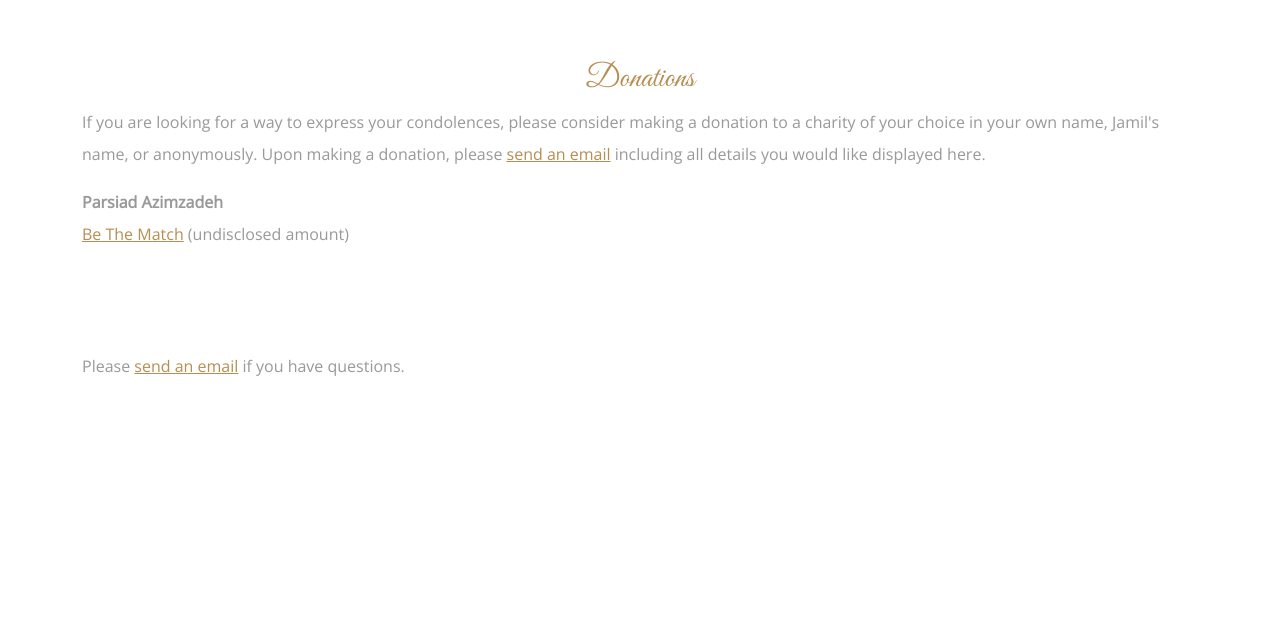
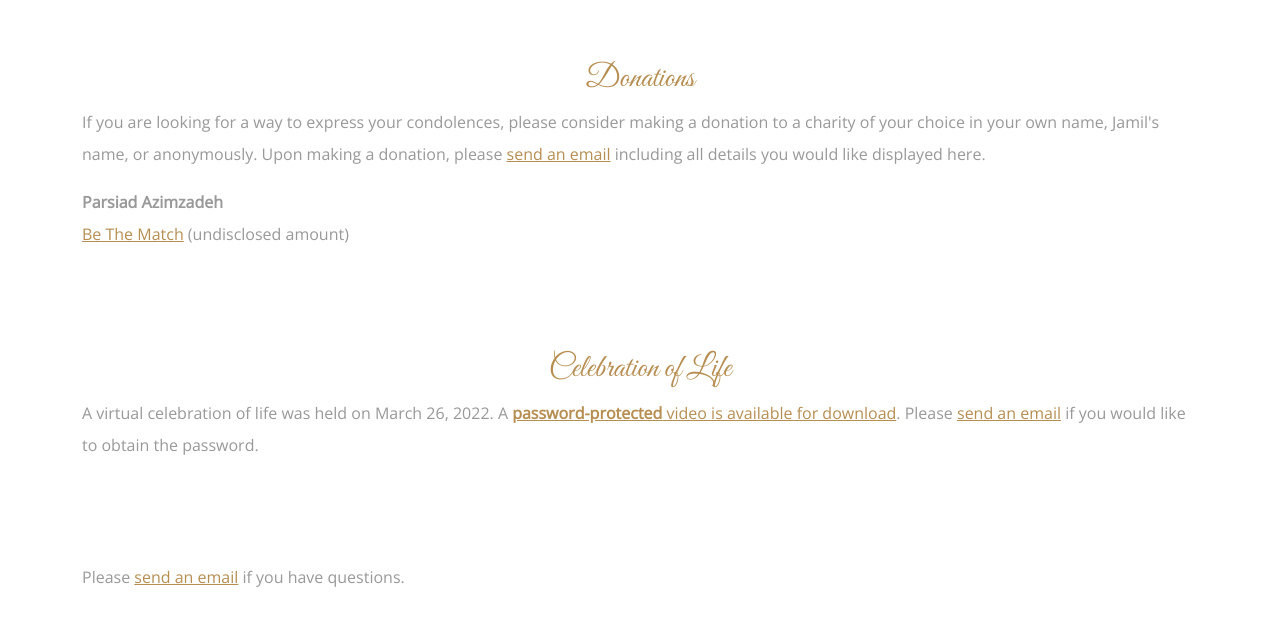
Before and after one commit to parsiad/jamil, a plain HTML site: page index.html in a window 1280 px wide. Shown: the part 3673-4292 px from the top of the page. Before the commit the page ends 4081 px from the top, so only its background shows below. Drawn offline with nearby package versions, Linux system fonts and the light colour scheme; a script that the page names is missing.

Commit message:
Add celebration of life video.

```diff
--- a/index.html
+++ b/index.html
@@ -38,6 +38,7 @@
         <li><a href="#gallery">Gallery</a></li>
         <li><a href="#stories">Stories</a></li>
         <li><a href="#donations">Donations</a></li>
+        <li><a href="#celebration">Celebration of Life</a></li>
       </ul>
     </div>
   </nav>
@@ -148,6 +149,15 @@
     </div>
   </div>
 
+  <div class="container" id="celebration">
+    <h2>Celebration of Life</h2>
+    <p>
+      A virtual celebration of life was held on March 26, 2022.
+      A <a href="jamil_celebration_of_life.mp4.zip"><strong>password-protected</strong> video is available for download</a>.
+      Please <a href="#" data-contact="cGFyc2lhZC5hemltemFkZWhAZ21haWwuY29t" data-subj="SW4gTG92aW5nIE1lbW9yeSBvZiBKYW1pbCBBemltemFkZWg=" onfocus="this.href = 'mailto:' + atob(this.dataset.contact) + '?subject=' + atob(this.dataset.subj || '')">send an email</a> if you would like to obtain the password.
+    </p>
+  </div>
+
   <div class="container" id="contact">
     <p>Please <a href="#" data-contact="cGFyc2lhZC5hemltemFkZWhAZ21haWwuY29t" data-subj="SW4gTG92aW5nIE1lbW9yeSBvZiBKYW1pbCBBemltemFkZWg=" onfocus="this.href = 'mailto:' + atob(this.dataset.contact) + '?subject=' + atob(this.dataset.subj || '')">send an email</a> if you have questions.</p>
   </div>
```
Also changed, not shown: 1 other file.
